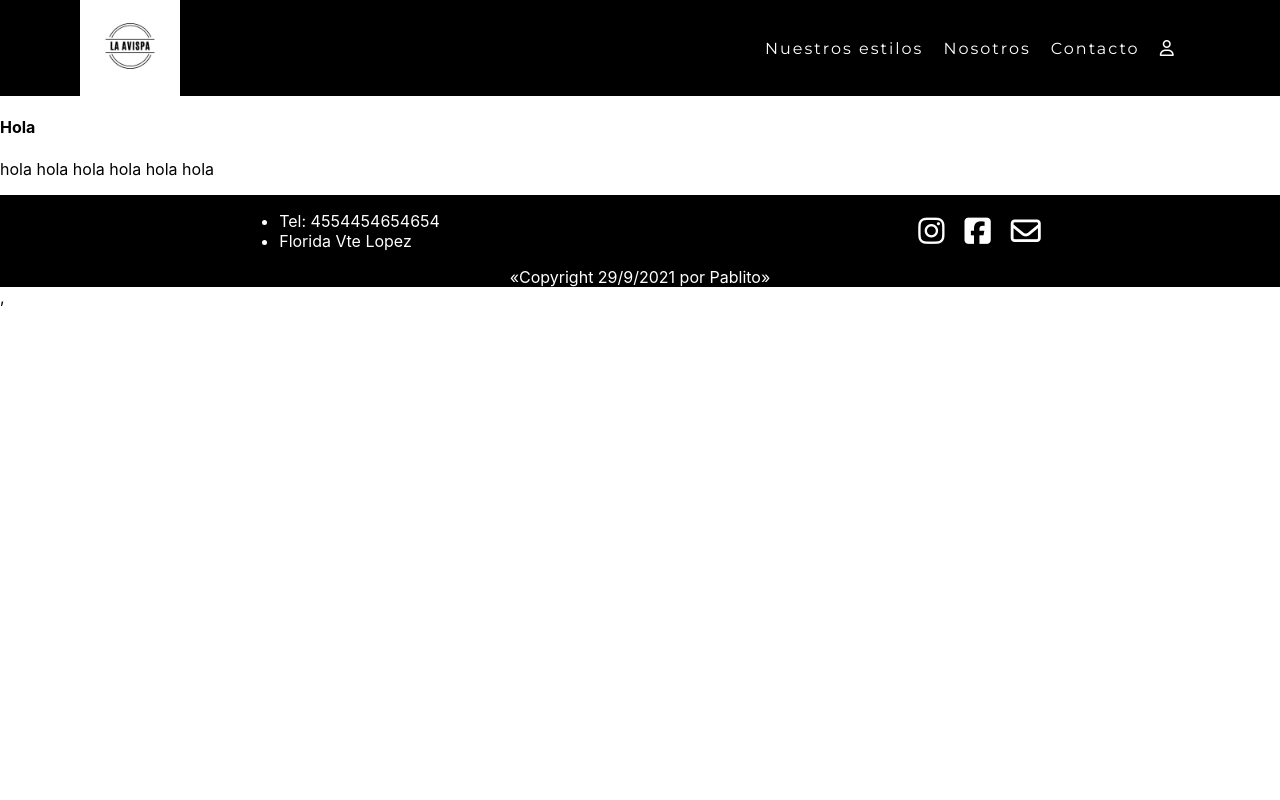
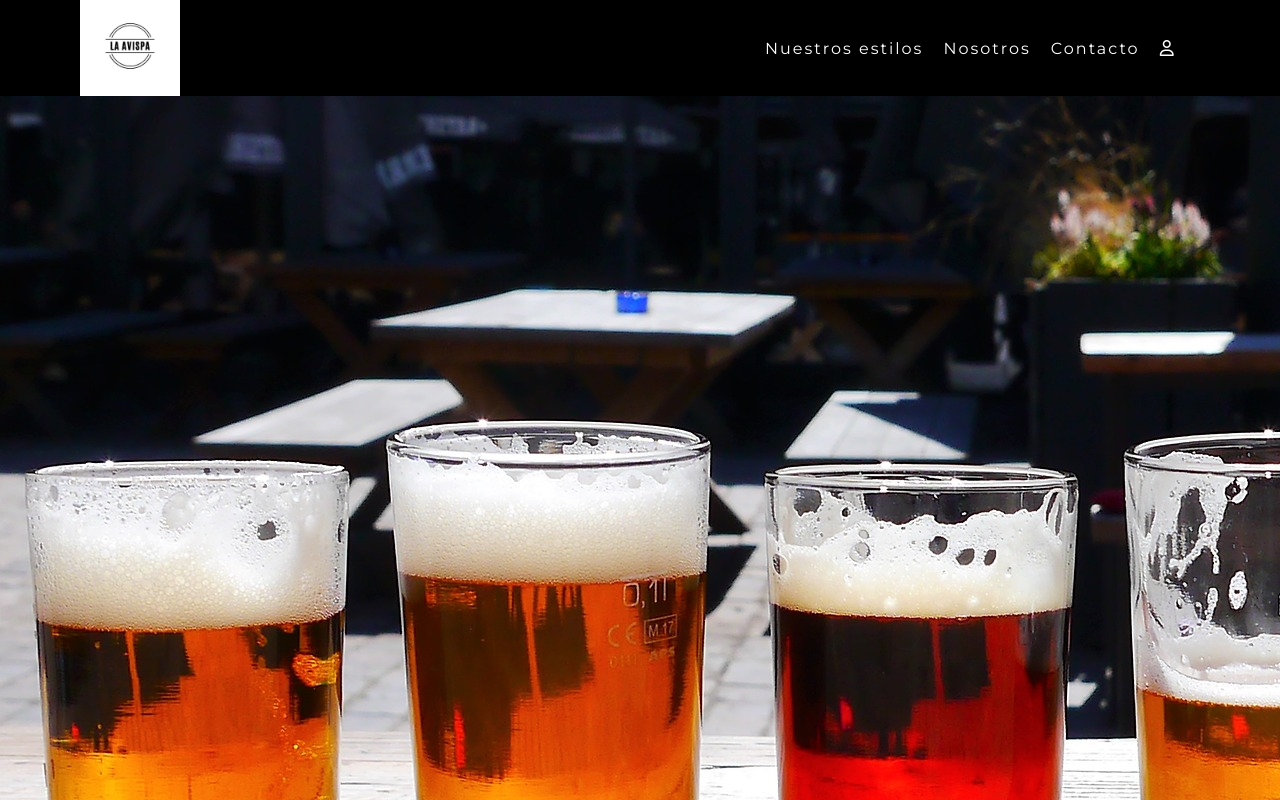
Before and after one commit to Pablito-1988/avispa_beer, a React (Create React App) app in the folder my-app/: page /login in a window 1280 px wide. Shown: the top 800 px of the page. Built offline with nearby package versions, Linux system fonts and the light colour scheme.

Commit message:
login with background

```diff
--- a/my-app/src/components/login/login.css
+++ b/my-app/src/components/login/login.css
@@ -1,3 +1,5 @@
-.container{
-    display: flex;
+.formContainer{
+    background-image: url('./assets/login.jpg');
+    width: 100%;
+    height: 100vh;
 }
--- a/my-app/src/components/login/login.js
+++ b/my-app/src/components/login/login.js
@@ -3,8 +3,7 @@ import './login.css'
 function Access() {
     return(
         <div className='formContainer'>
-            <h4>Hola</h4>
-            <p>hola hola hola hola hola hola</p>
+
         </div>
     )
 }
```
Also changed, not shown: my-app/src/components/login/assets/login.jpg (added).
